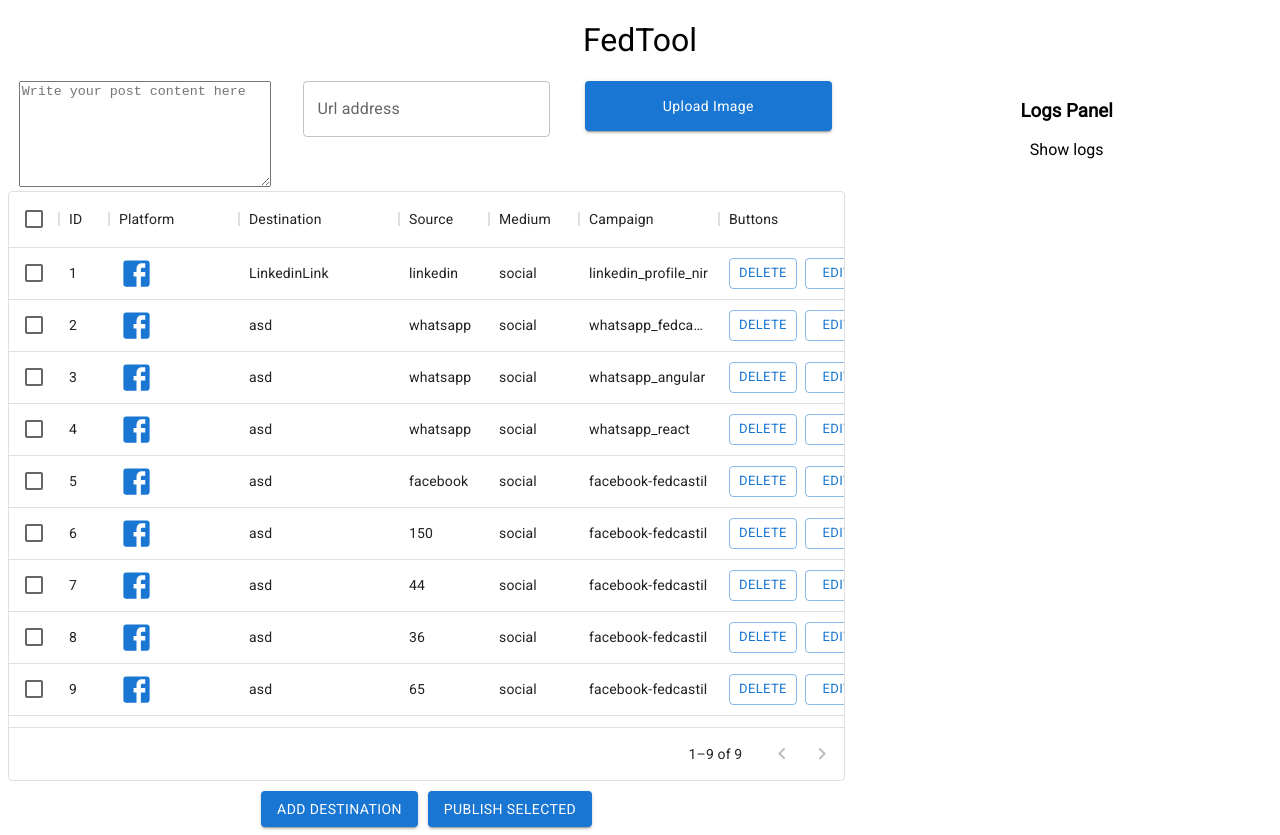
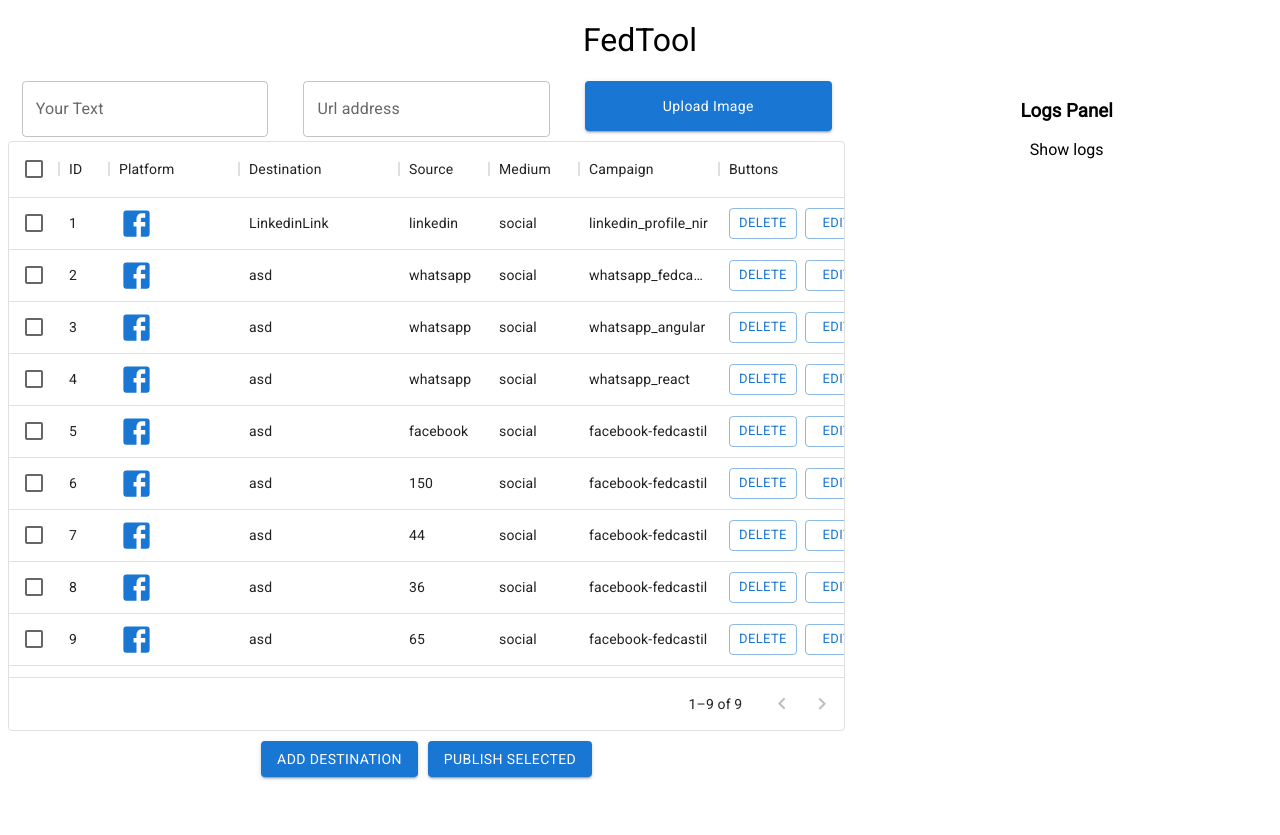
Before and after one commit to fed-cast-il/social-publish-tool, a React (Vite) app: page / in a window 1280 px wide. After the commit the page ends 800 px from the top, so only its background shows below. Built offline with nearby package versions, Linux system fonts and the light colour scheme.

Commit message:
SPT-8-fix-the-content-field-style

```diff
--- a/src/components/InputsBox.jsx
+++ b/src/components/InputsBox.jsx
@@ -15,15 +15,20 @@ export default function InputsBox() {
   return (
     <Grid container spacing={1}>
       <Grid item xs={12} md={4}>
-        <TextareaAutosize
-          aria-label="empty textarea"
-          placeholder="Write your post content here"
-          style={{ width: "90%", height: 100 }}
+        <TextField
+          id="outlined-basic"
+          label="Your Text"
+          multiline
+          style={{ width: "90%" }}
         />
       </Grid>
 
       <Grid item xs={12} md={4}>
-        <TextField id="outlined-basic" label="Url address" multiline variant="outlined" style={{ width: "90%" }} />
+        <TextField
+          id="outlined-basic"
+          label="Url address"
+          multiline
+          style={{ width: "90%" }} />
       </Grid>
 
       <Grid item xs={12} md={4}>
```
